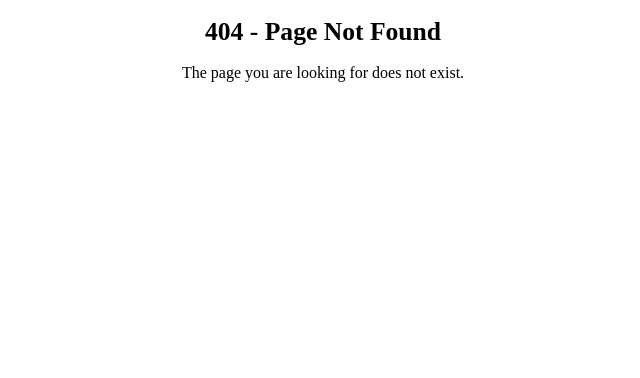
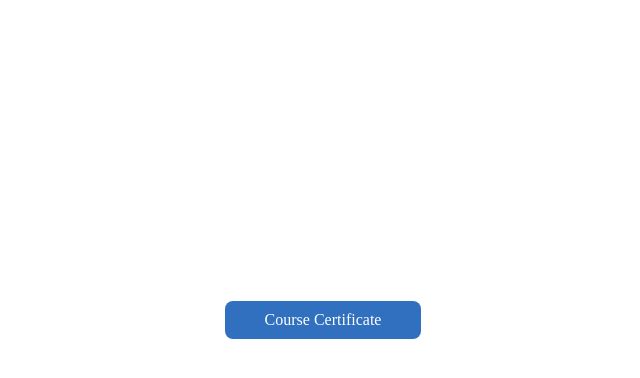
Before and after one commit to archvie-nptel/ac-in, a Next.js app: page / in a window 1280 px wide. Before the commit this address had no page. Shown: the top 378 px of the page, without its empty margins (317-957 px from the left). Built offline with nearby package versions, Linux system fonts and the light colour scheme.

Commit message:
Add files via upload

```diff
--- /dev/null
+++ b/src/app/page.js
@@ -0,0 +1,24 @@
+export default function Page() {
+    return (
+      <div style={{ position: 'absolute', top: '40%', left: '50%', transform: 'translate(-50%, -50%)', textAlign: 'center' }}>
+        <a
+         // href="/archive.nptel.ac.in/content/noc/NOC24/SEM1/Ecertificates/107/noc24-cs99/Course"
+         //href ="/certificate.pdf"
+         href ="../../content/noc/NOC24/SEM2/Ecertificates/107/noc24-cs71/Course/NPTEL24CS71S25010093502619814.pdf"
+          target="_blank"
+          style={{
+            color: 'white',
+            backgroundColor: '#3070bf',
+            padding: '10px 20px',
+            borderRadius: '8px',
+            textDecoration: 'none',
+            display: 'inline-block',
+            width: '156px',
+          }}
+        >
+          Course Certificate
+        </a>
+        <br />
+      </div>
+    );
+  }
```
